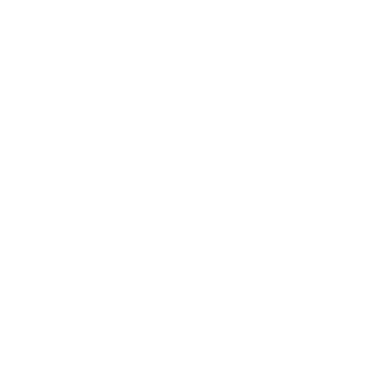
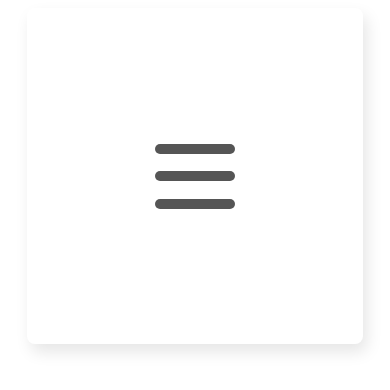
Before and after one commit to AdarshChoutha/css-artistry, a React (Create React App) app: page / in a window 390 px wide. Shown: the top 390 px of the page. Built offline with nearby package versions, Linux system fonts and the light colour scheme.

Commit message:
implement hamburger menu

```diff
--- a/src/components/Tile/index.jsx
+++ b/src/components/Tile/index.jsx
@@ -5,9 +5,15 @@
 function Tile({
     children,
     classes,
+    containerRef,
+    ...props
 }) {
     return (
-        <div className={classNames(styles.tile, classes)}>
+        <div
+            ref={containerRef}
+            className={classNames(styles.tile, classes)}
+            {...props}
+        >
             {children}
         </div>
     );
--- a/src/components/Tile/styles.module.css
+++ b/src/components/Tile/styles.module.css
@@ -5,8 +5,8 @@
     display: grid;
     place-items: center;
     padding: 8px;
-    width: 400px;
-    height: 400px;
+    width: 320px;
+    height: 320px;
     color: #333;
     overflow: hidden;
     font-family: "Open Sans", Helvetica, sans-serif;
--- /dev/null
+++ b/src/gallary/art-1/index.jsx
@@ -0,0 +1,26 @@
+import { useRef } from 'react';
+
+import Tile from '../../components/Tile';
+
+import styles from './styles.module.css';
+
+function Art() {
+
+    const iconRef = useRef();
+
+    const onToggleMenu = () => {
+        iconRef.current.classList.toggle(styles.icon_cross);
+    }
+
+    return (
+        <Tile>
+            <i ref={iconRef} className={styles.icon} onClick={onToggleMenu}>
+                <span className={styles.bar1}></span>
+                <span className={styles.bar2}></span>
+                <span className={styles.bar3}></span>
+            </i>
+        </Tile>
+    );
+}
+
+export default Art;
--- /dev/null
+++ b/src/gallary/art-1/styles.module.css
@@ -0,0 +1,52 @@
+.icon {
+    margin: auto;
+    width: 100px;
+    height: 100px;
+    align-self: center;
+    justify-self: center;
+    display: flex;
+    flex-direction: column;
+    align-content: center;
+    justify-content: space-evenly;
+    transition: all 1s ease;
+    cursor: pointer;
+}
+
+.icon_cross {
+    transform: rotateY(0deg) rotate(180deg);
+}
+
+.bar1,
+.bar3 {
+    align-self: center;
+    background-color: #555;
+    height: 10%;
+    width: 80%;
+    border-radius: 10px;
+    display: block;
+    transition: all .8s ease;
+}
+
+.icon_cross .bar1 {
+    transform: translateY(266%) rotateY(0deg) rotate(48deg);
+}
+
+.icon_cross .bar3 {
+    transform: translateY(-274%) rotateY(0deg) rotate(-48deg);
+}
+
+.bar2 {
+    align-self: center;
+    background-color: #555;
+    height: 10%;
+    width: 80%;
+    border-radius: 10px;
+    display: block;
+    opacity: 1;
+    transition: opacity 0.6s 0.2s ease;
+}
+
+.icon_cross .bar2 {
+    opacity: 0;
+    transition: opacity 0.1s ease;
+}
--- a/src/gallary/index.js
+++ b/src/gallary/index.js
@@ -1,5 +1,7 @@
+import Art1 from './art-1';
 
 const Gallary = [
+    Art1,
 ];
 
 export default Gallary;
--- a/src/styles.module.css
+++ b/src/styles.module.css
@@ -1,7 +1,23 @@
 .gallary {
-    display: grid;
-    grid-template-columns: 1fr 1fr;
-    place-items: center;
-    gap: 8px;
-    margin: 8px auto 8px;
+    display: flex;
+    align-items: center;
+    justify-content: space-evenly;
+    gap: 24px;
+    flex-wrap: wrap;
+    margin: 24px auto 24px;
+    padding-inline: 24px;
 }
+
+@media (max-width: 1280px) {
+    .gallary {
+        gap: 16px;
+        margin: 16px auto 16px;
+    }
+}
+
+@media (max-width: 900px) {
+    .gallary {
+        gap: 8px;
+        margin: 8px auto 8px;
+    }
+}
```
